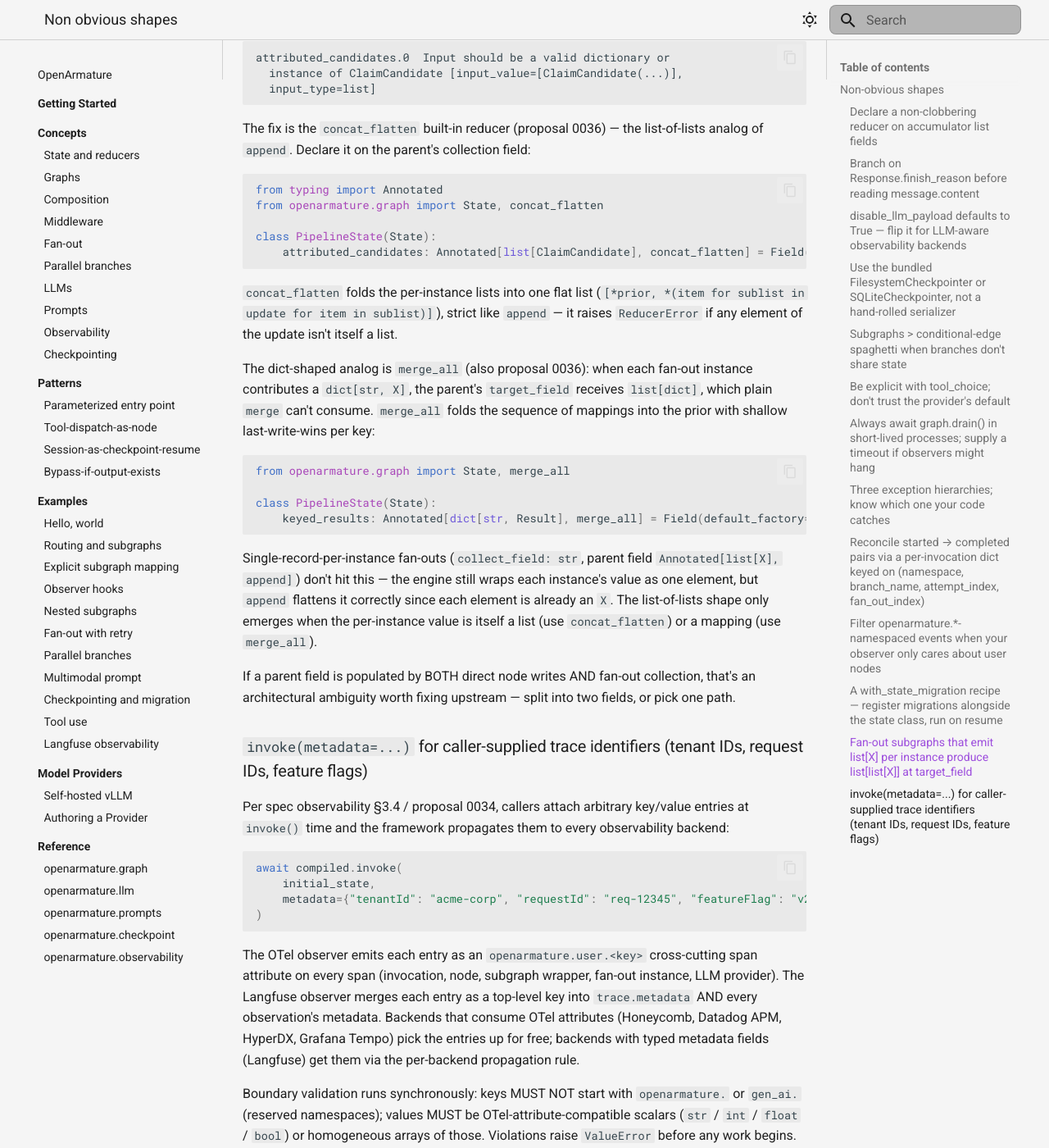
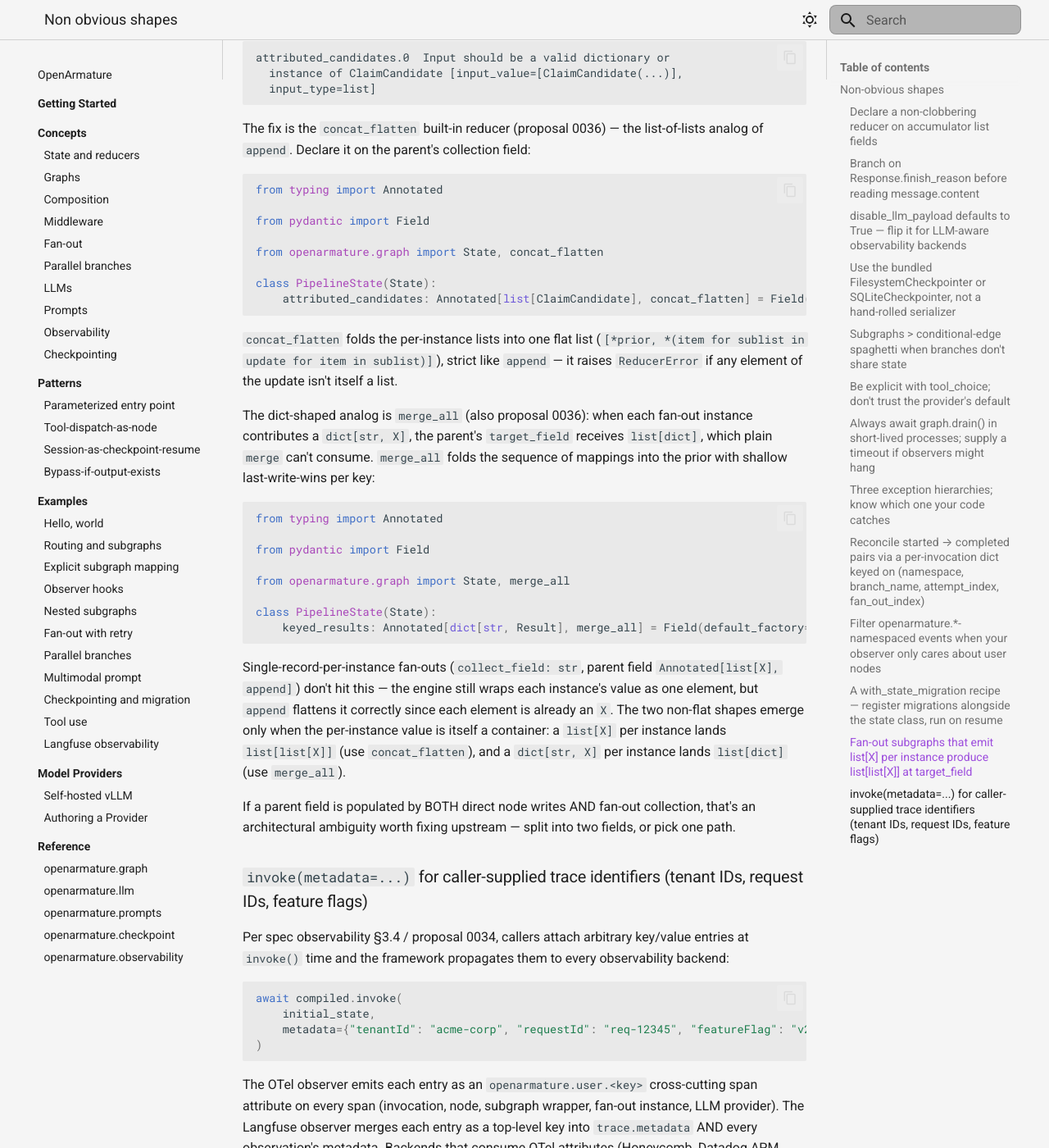
Before and after one commit to LunarCommand/openarmature-python, an MkDocs documentation site: the page built from docs/agent/non-obvious-shapes.md, in a window 1280 px wide and 1400 px high, scrolled down 7045 px. Shown: the whole window at 82% size. Built offline with MkDocs 1.6.1 and Material for MkDocs 9.7.7, drawn with Linux system fonts in a browser that asks for light colours.

Commit message:
Address PR 88 review: self-contained reducer snippets + accurate shapes
- concat_flatten / merge_all doc snippets: add the missing
  `from typing import Annotated` / `from pydantic import Field`
  imports so each recipe is self-contained.
- Reword the per-instance collection-shape sentence: a mapping
  per-instance value lands list[dict] (merge_all), not list[list[X]]
  — name the two non-flat shapes separately instead of lumping the
  mapping case under "list-of-lists".

AGENTS.md regenerated from docs/agent/non-obvious-shapes.md.

````diff
--- a/docs/agent/non-obvious-shapes.md
+++ b/docs/agent/non-obvious-shapes.md
@@ -200,6 +200,9 @@ The fix is the `concat_flatten` built-in reducer (proposal 0036) — the list-of
 
 ```python
 from typing import Annotated
+
+from pydantic import Field
+
 from openarmature.graph import State, concat_flatten
 
 class PipelineState(State):
@@ -211,13 +214,17 @@ class PipelineState(State):
 The dict-shaped analog is `merge_all` (also proposal 0036): when each fan-out instance contributes a `dict[str, X]`, the parent's `target_field` receives `list[dict]`, which plain `merge` can't consume. `merge_all` folds the sequence of mappings into the prior with shallow last-write-wins per key:
 
 ```python
+from typing import Annotated
+
+from pydantic import Field
+
 from openarmature.graph import State, merge_all
 
 class PipelineState(State):
     keyed_results: Annotated[dict[str, Result], merge_all] = Field(default_factory=dict)
 ```
 
-Single-record-per-instance fan-outs (`collect_field: str`, parent field `Annotated[list[X], append]`) don't hit this — the engine still wraps each instance's value as one element, but `append` flattens it correctly since each element is already an `X`. The list-of-lists shape only emerges when the per-instance value is itself a list (use `concat_flatten`) or a mapping (use `merge_all`).
+Single-record-per-instance fan-outs (`collect_field: str`, parent field `Annotated[list[X], append]`) don't hit this — the engine still wraps each instance's value as one element, but `append` flattens it correctly since each element is already an `X`. The two non-flat shapes emerge only when the per-instance value is itself a container: a `list[X]` per instance lands `list[list[X]]` (use `concat_flatten`), and a `dict[str, X]` per instance lands `list[dict]` (use `merge_all`).
 
 If a parent field is populated by BOTH direct node writes AND fan-out collection, that's an architectural ambiguity worth fixing upstream — split into two fields, or pick one path.
 
````
Also changed, not shown: src/openarmature/AGENTS.md (+8 -1 lines).
